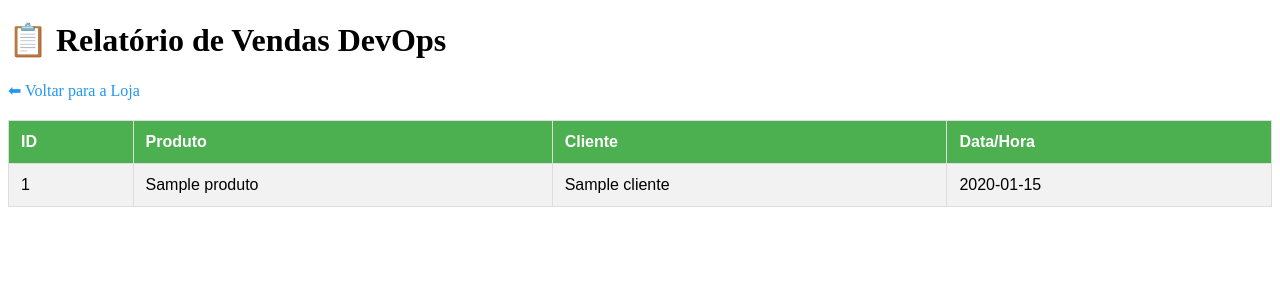
After one commit to EngSivaldo/curso-devops-pratico, a Flask app: page /relatorio in a window 1280 px wide. The commit adds this page. Shown: the top 300 px of the page. Run offline with Flask 3, Linux system fonts and the light colour scheme; a database or web service that is not in the repository returns one stand-in record (values such as "Sample title"); some libraries are stand-ins or nearby versions.

Commit message:
feat: adiciona página de relatório de vendas com dados do postgres

```diff
--- a/src/app.py
+++ b/src/app.py
@@ -3,43 +3,44 @@ import psycopg2
 from flask import Flask, render_template, request
 
 app = Flask(__name__)
-
-# Conexão com o Banco de Dados usando a URL do docker-compose
 DATABASE_URL = os.environ.get('DATABASE_URL')
 
 def get_db_connection():
-    conn = psycopg2.connect(DATABASE_URL)
-    return conn
-
-# Criar a tabela de vendas se ela não existir
-def init_db():
-    conn = get_db_connection()
-    cur = conn.cursor()
-    cur.execute('CREATE TABLE IF NOT EXISTS vendas (id serial PRIMARY KEY, produto varchar(100), data_venda timestamp DEFAULT CURRENT_TIMESTAMP);')
-    conn.commit()
-    cur.close()
-    conn.close()
+    return psycopg2.connect(DATABASE_URL)
 
 @app.route("/")
 def index():
-    init_db()
     conn = get_db_connection()
     cur = conn.cursor()
     cur.execute('SELECT COUNT(*) FROM vendas;')
     total = cur.fetchone()[0]
     cur.close()
     conn.close()
-    return render_template("index.html", mensagem=f"Total de vendas no banco: {total}")
+    return render_template("index.html", mensagem=f"Total de vendas: {total}")
 
 @app.route("/comprar", methods=["POST"])
 def comprar():
+    nome_cliente = request.form.get('nome_cliente') # Pega o nome do formulário
     conn = get_db_connection()
     cur = conn.cursor()
-    cur.execute('INSERT INTO vendas (produto) VALUES (%s)', ('Camiseta DevOps',))
+    # Agora inserimos o produto E o cliente
+    cur.execute('INSERT INTO vendas (produto, cliente) VALUES (%s, %s)',
+                ('Camiseta DevOps', nome_cliente))
     conn.commit()
     cur.close()
     conn.close()
-    return render_template("index.html", mensagem="✅ Venda salva no Banco de Dados!")
+    return render_template("index.html", mensagem=f"✅ Venda para {nome_cliente} salva!")
+
+@app.route("/relatorio")
+def relatorio():
+    conn = get_db_connection()
+    cur = conn.cursor()
+    # Busca todas as vendas, da mais recente para a mais antiga
+    cur.execute('SELECT id, produto, data_venda, cliente FROM vendas ORDER BY id DESC;')
+    vendas_db = cur.fetchall()
+    cur.close()
+    conn.close()
+    return render_template("relatorio.html", vendas=vendas_db)
 
 if __name__ == "__main__":
     app.run(host="0.0.0.0", port=5000)
--- a/src/templates/index.html
+++ b/src/templates/index.html
@@ -8,6 +8,8 @@
     <h1>🛒 Loja do Sival</h1>
     <p>Produto: Camiseta DevOps - <strong>R$ 50,00</strong></p>
     <form action="/comprar" method="POST">
+        <label for="nome_cliente">Seu Nome:</label>
+        <input type="text" id="nome_cliente" name="nome_cliente" required>
         <button type="submit">Finalizar Compra</button>
     </form>
     <hr>
--- /dev/null
+++ b/src/templates/relatorio.html
@@ -0,0 +1,34 @@
+<!DOCTYPE html>
+<html>
+<head>
+    <meta charset="UTF-8">
+    <title>Relatório de Vendas</title>
+    <style>
+        table { width: 100%; border-collapse: collapse; font-family: sans-serif; }
+        th, td { border: 1px solid #ddd; padding: 12px; text-align: left; }
+        th { background-color: #4CAF50; color: white; }
+        tr:nth-child(even) { background-color: #f2f2f2; }
+        .voltar { display: inline-block; margin-bottom: 20px; text-decoration: none; color: #2196F3; }
+    </style>
+</head>
+<body>
+    <h1>📋 Relatório de Vendas DevOps</h1>
+    <a href="/" class="voltar">⬅ Voltar para a Loja</a>
+    <table>
+        <tr>
+            <th>ID</th>
+            <th>Produto</th>
+            <th>Cliente</th>
+            <th>Data/Hora</th>
+        </tr>
+        {% for venda in vendas %}
+        <tr>
+            <td>{{ venda[0] }}</td>
+            <td>{{ venda[1] }}</td>
+            <td>{{ venda[3] if venda[3] else 'Não informado' }}</td>
+            <td>{{ venda[2].strftime('%d/%m/%Y %H:%M') }}</td>
+        </tr>
+        {% endfor %}
+    </table>
+</body>
+</html>
```
